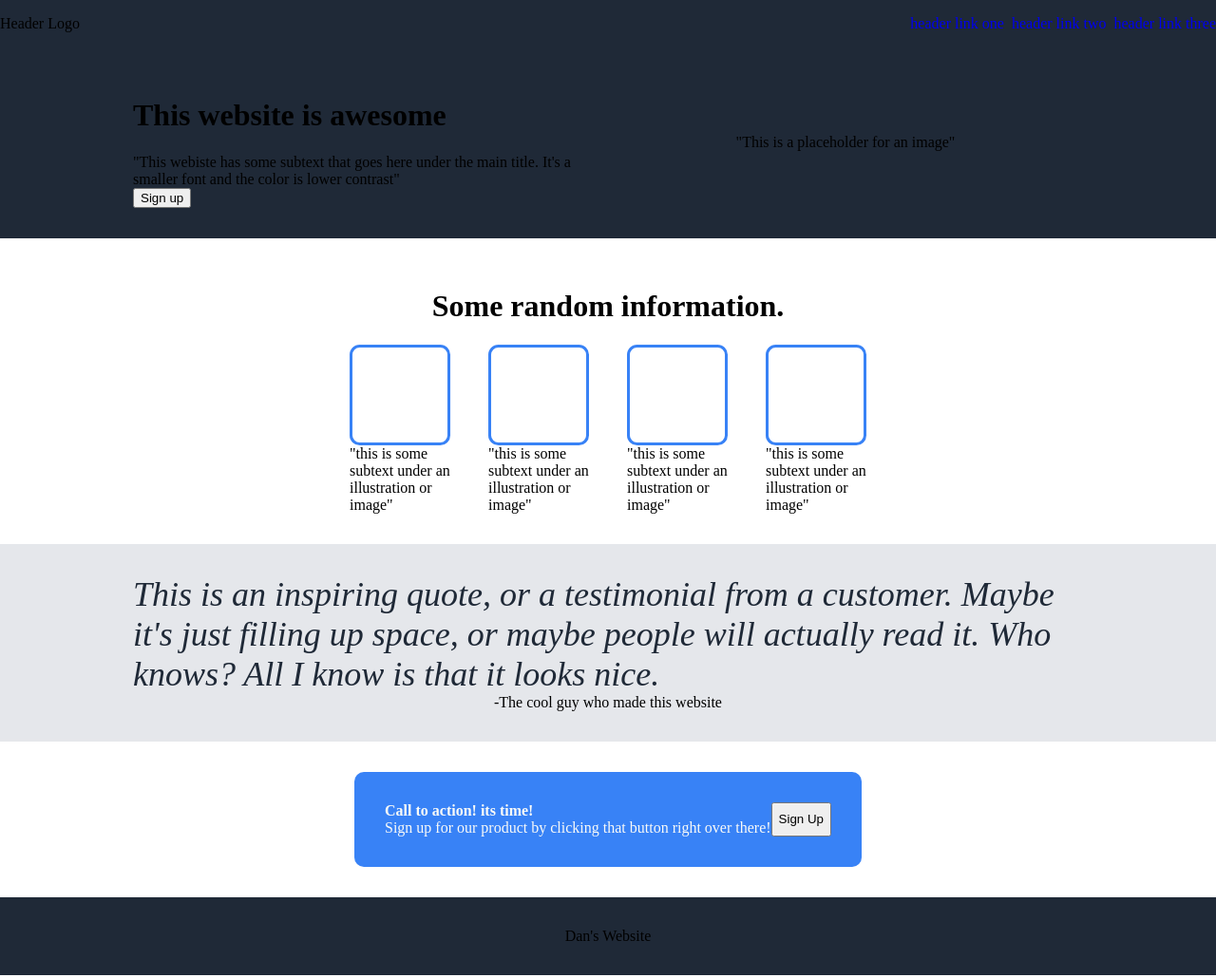
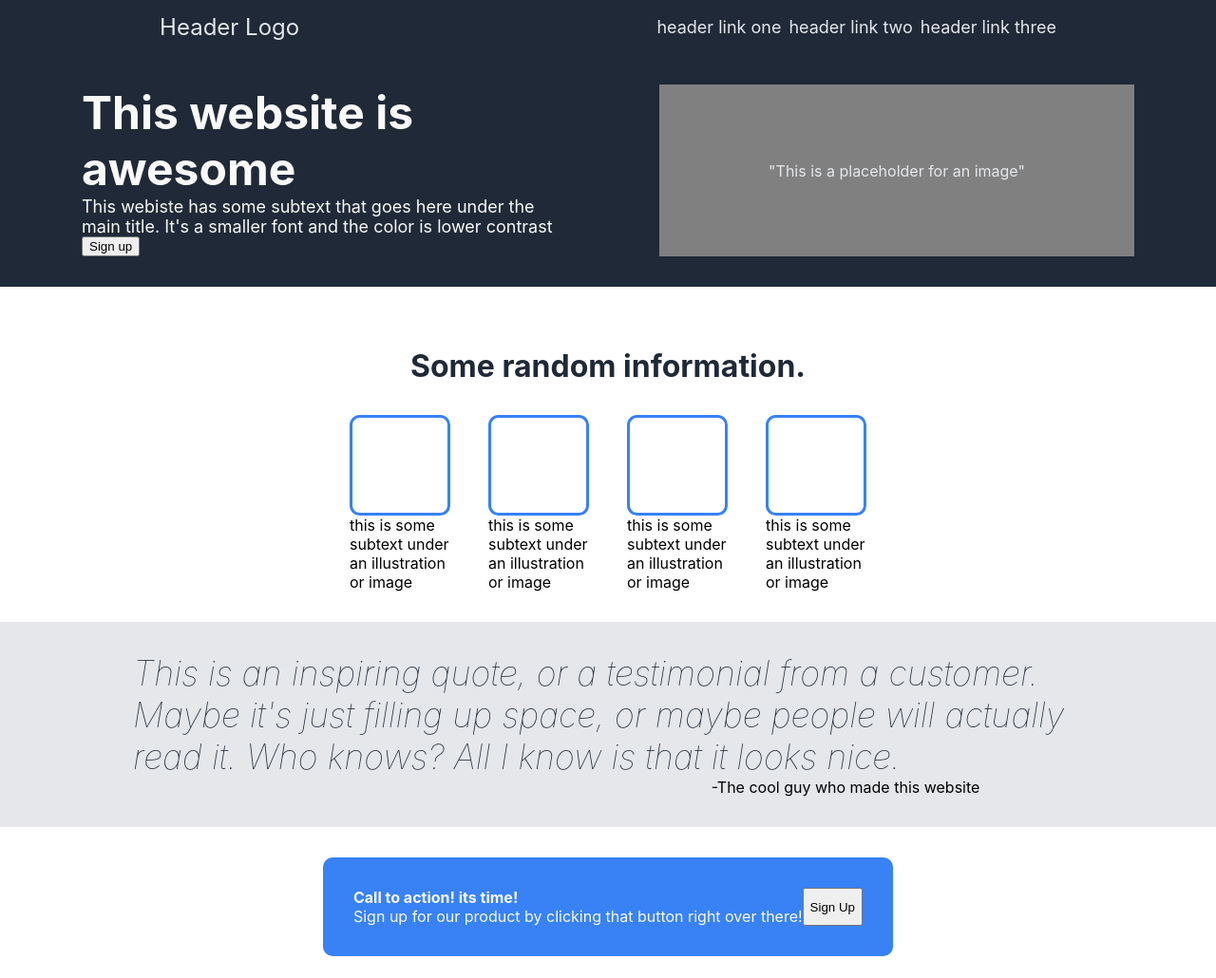
Before and after one commit to GimmieCodes/landing-page, a plain HTML site: page index.html in a window 1280 px wide. Shown: the top 1030 px of the page at 95% size. Drawn offline with Linux system fonts and the light colour scheme.

Commit message:
add font sizing and styles

```diff
--- a/index.html
+++ b/index.html
@@ -21,36 +21,36 @@
         <div class="body">
             <div class="container">
                 <div class="cont-left">
-                    <h1>This website is awesome</h1>
-                    "This webiste has some subtext that goes here under the main title. It's a smaller font and the color is lower contrast"
+                    <div class="main-text">This website is awesome</div>
+                    This webiste has some subtext that goes here under the main title. It's a smaller font and the color is lower contrast
                     <button>Sign up</button>
                 </div>
                 <div class="img">"This is a placeholder for an image"</div>
             </div>
             <div class="container2">
-                <h1>Some random information.</h1>
+                <div class="info-text"> Some random information.</div>
                 <div class="box-container">
                   <div class="img-boxes">
                      <div class="box"></div>
-                     <div class="info-text">"this is some subtext under an illustration or image"</div>
+                     <div class="info-text2">this is some subtext under an illustration or image</div>
                   </div>
                   <div class="img-boxes">
                       <div class="box"></div>
-                      <div class="info-text">"this is some subtext under an illustration or image"</div>
+                      <div class="info-text2">this is some subtext under an illustration or image</div>
                   </div>
                   <div class="img-boxes">
                     <div class="box"></div>
-                    <div class="info-text">"this is some subtext under an illustration or image"</div>
+                    <div class="info-text2">this is some subtext under an illustration or image</div>
                     </div>
                   <div class="img-boxes">
                     <div class="box"></div>
-                    <div class="info-text">"this is some subtext under an illustration or image"</div>
+                    <div class="info-text2">this is some subtext under an illustration or image</div>
                 </div>
                 </div>
             </div>
             <div class="container3">
                 <div Class="quote">This is an inspiring quote, or a testimonial from a customer. Maybe it's just  filling up space, or maybe people will actually read it. Who knows? All I know is that it looks nice.</div>
-                <div class="quoter">-The cool guy who made this website</div>
+                 <div class="quoter">-The cool guy who made this website</div>
             </div>
             <div class="container4">
                 <div class="signup">
--- a/style.css
+++ b/style.css
@@ -2,6 +2,7 @@ body {
     margin: 0;
     padding: 0;
     height: 100vh;
+    font-family: -apple-system, BlinkMacSystemFont, 'Segoe UI', Roboto, Oxygen, Ubuntu, Cantarell, 'Open Sans', 'Helvetica Neue', sans-serif;
 }
 ul,li{
     display: flex;
@@ -9,13 +10,16 @@ ul,li{
 }
 a {
     text-decoration: none;
+    color: #e5e7eb;
 
 }
 .header {
     display: flex;
     background: #1f2937;
-    justify-content: space-between;
+    justify-content: space-around;
     align-items: center;
+    color: #e5e7eb;
+    font-size: 24px;
 }
 .body{
     display: flex;
@@ -24,7 +28,7 @@ a {
 }
 .container{
     display: flex;
-    justify-content: center;
+    justify-content: space-around;
     padding: 32px;
     background:#1f2937;
     flex: 1;
@@ -36,12 +40,16 @@ a {
     flex-grow: 0;
     align-items: flex-start;
     width: 500px;
+    color: #f9faf8;
+    font-size: 18px;
 }
 .img {
     display: flex;
     justify-content: center;
     align-items: center;
     width: 500px;
+    background: gray;
+    color: #e5e7eb;
 }
 .container2{
     display: flex;
@@ -66,6 +74,15 @@ a {
 .info-text{
     display: flex;
     justify-content: center;
+    font-size: 32px;
+    font-weight: bolder;
+    color: #1f2937;
+    padding: 32px;
+}
+.info-text2{
+    display: flex;
+    justify-content: center;
+
 }
 .box{
     width: 100px;
@@ -86,9 +103,14 @@ a {
 .quote{
     display: flex;
     font-size: 36px;
+    font-weight: lighter;
     font-style: italic;
     color: #1f2937;
     width: 1000px;
+}
+.quoter{
+    display: flex;
+    margin-left: 500px;
 }
 .container4{
     display: flex;
@@ -121,3 +143,12 @@ a {
     align-items: center;
     padding: 32px;
 }
+.Header-links{
+    font-size: 18px;
+    color: #e5e7eb;
+}
+.main-text{
+    color: #f9faf8;
+    font-size: 48px;
+    font-weight: bolder;
+}
```
